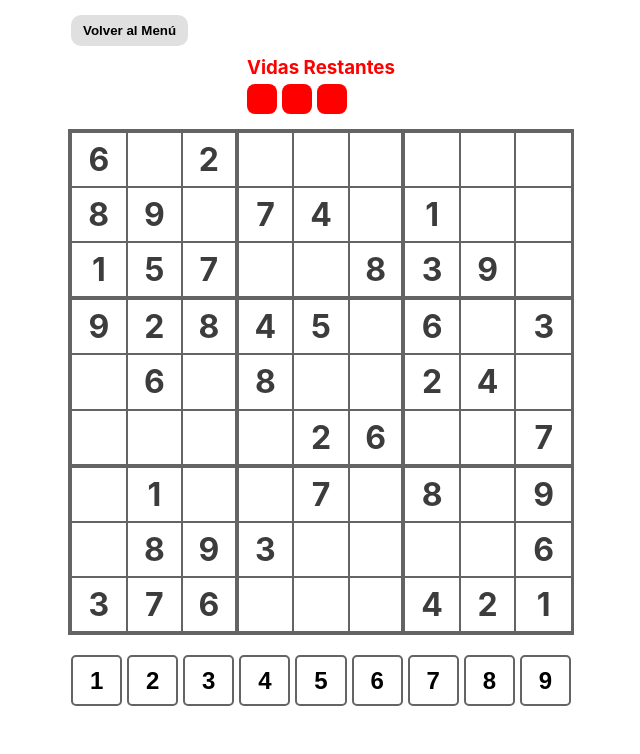
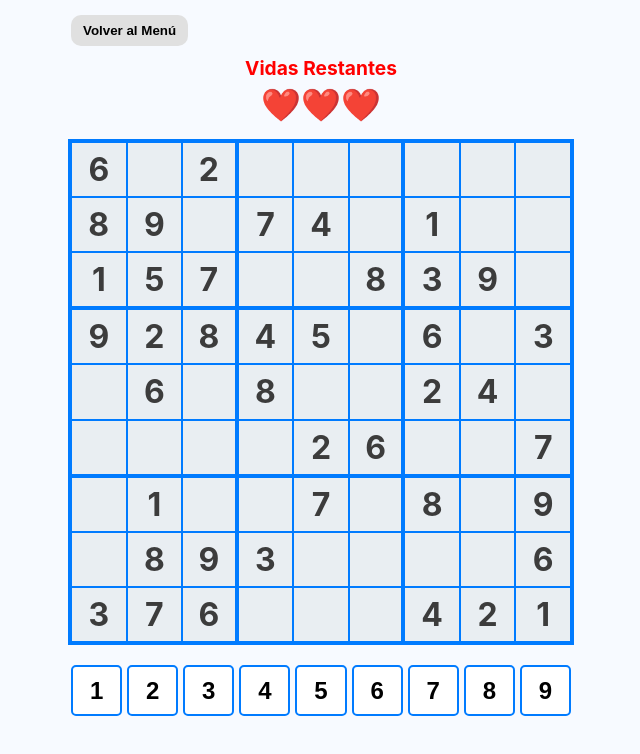
Before and after one commit to usaeantonioha/sudokool, a plain HTML site: page index.html in a window 1280 px wide. Both pictures are taken after a click on the button "Fácil". Shown: the whole page, without its empty margins (319-959 px from the left). Drawn offline with Linux system fonts and the light colour scheme.

Commit message:
Add files via upload

```diff
--- a/script.js
+++ b/script.js
@@ -13,7 +13,6 @@ document.addEventListener('DOMContentLoaded', () => {
     const gameOverScreen = document.getElementById('game-over-screen');
     const instructionsScreen = document.getElementById('instructions-screen');
     const aboutScreen = document.getElementById('about-screen');
-
     const boardElement = document.getElementById('board');
     const keypadElement = document.getElementById('keypad');
     const livesCounter = document.getElementById('lives-counter');
@@ -23,8 +22,7 @@ document.addEventListener('DOMContentLoaded', () => {
     const difficultyButtonsContainer = document.getElementById('difficulty-buttons');
     const totalStreakDisplay = document.getElementById('total-streak-display');
     const flashMessage = document.getElementById('flash-message');
-
-    // Botones de las nuevas pantallas
+    const ingameStreakDisplay = document.getElementById('ingame-streak-display');
     const infoIcon = document.getElementById('info-icon');
     const mainMenuLogo = document.getElementById('main-menu-logo');
     document.querySelectorAll('.back-btn').forEach(btn => btn.addEventListener('click', () => {
@@ -38,7 +36,7 @@ document.addEventListener('DOMContentLoaded', () => {
         createDifficultyButtons();
         updateStreakDisplay();
         backToMenuBtn.addEventListener('click', goHome);
-        restartBtn.addEventListener('click', goHome);
+        restartBtn.addEventListener('click', restartGame);
         infoIcon.addEventListener('click', () => instructionsScreen.classList.add('active'));
         mainMenuLogo.addEventListener('click', () => aboutScreen.classList.add('active'));
     }
@@ -49,16 +47,19 @@ document.addEventListener('DOMContentLoaded', () => {
         difficulties.forEach(diff => {
             const button = document.createElement('button');
             button.className = 'difficulty-btn';
-            button.textContent = diff;
             button.dataset.difficulty = diff.toLowerCase();
             button.addEventListener('click', () => startGame(diff.toLowerCase()));
 
+            const textSpan = document.createElement('span');
+            textSpan.textContent = diff;
+            button.appendChild(textSpan);
+
             const streak = streaks[diff.toLowerCase()];
             if (streak > 0) {
-                const badge = document.createElement('span');
-                badge.className = 'streak-badge';
-                badge.textContent = streak;
-                button.appendChild(badge);
+                const streakSpan = document.createElement('span');
+                streakSpan.className = 'streak-display-menu';
+                streakSpan.textContent = streak;
+                button.appendChild(streakSpan);
             }
             difficultyButtonsContainer.appendChild(button);
         });
@@ -74,6 +75,7 @@ document.addEventListener('DOMContentLoaded', () => {
         puzzleBoard = createPuzzle(baseBoard, difficulty);
 
         updateLivesDisplay();
+        updateIngameStreakDisplay();
         renderBoard();
         renderKeypad();
 
@@ -117,6 +119,11 @@ document.addEventListener('DOMContentLoaded', () => {
         gameOverScreen.classList.add('active');
     }
 
+    function restartGame() {
+        gameOverScreen.classList.remove('active');
+        startGame(currentDifficulty);
+    }
+
     function goHome() {
         gameOverScreen.classList.remove('active');
         gameScreen.classList.remove('active');
@@ -132,6 +139,10 @@ document.addEventListener('DOMContentLoaded', () => {
             for (let c = 0; c < 9; c++) {
                 const tile = document.createElement('div');
                 tile.className = 'tile';
+
+                if (c === 2 || c === 5) tile.classList.add('tile-border-right');
+                if (r === 2 || r === 5) tile.classList.add('tile-border-bottom');
+
                 if (puzzleBoard[r][c] !== 0) {
                     tile.textContent = puzzleBoard[r][c];
                     tile.classList.add('hint');
@@ -162,11 +173,15 @@ document.addEventListener('DOMContentLoaded', () => {
     }
 
     function updateLivesDisplay() {
-        livesCounter.innerHTML = '';
-        for (let i = 0; i < lives; i++) {
-            const lifeBox = document.createElement('div');
-            lifeBox.className = 'life-box';
-            livesCounter.appendChild(lifeBox);
+        livesCounter.textContent = '❤️'.repeat(lives);
+    }
+
+    function updateIngameStreakDisplay() {
+        const streak = streaks[currentDifficulty];
+        if (streak > 0) {
+            ingameStreakDisplay.innerHTML = `👑 <span class="ingame-streak-number">${streak}</span>`;
+        } else {
+            ingameStreakDisplay.innerHTML = '';
         }
     }
 
@@ -201,87 +216,20 @@ document.addEventListener('DOMContentLoaded', () => {
     }
 
     // --- LÓGICA DE RACHAS (localStorage) ---
-    function saveStreaks() {
-        localStorage.setItem('sudokuStreaks', JSON.stringify(streaks));
-    }
-    function loadStreaks() {
-        const savedStreaks = localStorage.getItem('sudokuStreaks');
-        if (savedStreaks) streaks = JSON.parse(savedStreaks);
-    }
-    function updateStreakDisplay() {
-        const total = Object.values(streaks).reduce((sum, val) => sum + val, 0);
-        totalStreakDisplay.textContent = total > 0 ? `Racha Total: ${total}` : '';
-    }
+    function saveStreaks() { localStorage.setItem('sudokuStreaks', JSON.stringify(streaks)); }
+    function loadStreaks() { const saved = localStorage.getItem('sudokuStreaks'); if (saved) streaks = JSON.parse(saved); }
+    function updateStreakDisplay() { const total = Object.values(streaks).reduce((s, v) => s + v, 0); totalStreakDisplay.textContent = total > 0 ? `Racha Total: ${total}` : ''; }
 
-    // --- GENERADOR DE SUDOKU Y HELPERS (sin cambios en la lógica) ---
-    function getNumberCounts() {
-        const counts = {};
-        for(let i = 1; i <= 9; i++) counts[i] = 0;
-        for(let r = 0; r < 9; r++) for(let c = 0; c < 9; c++) if(puzzleBoard[r][c] !== 0) counts[puzzleBoard[r][c]]++;
-        return counts;
-    }
-    function updateKeypad() {
-        const counts = getNumberCounts();
-        document.querySelectorAll('.keypad-number').forEach(key => {
-            const num = parseInt(key.textContent);
-            if (counts[num] >= 9) key.classList.add('disabled');
-            else key.classList.remove('disabled');
-        });
-    }
-    function checkWin() {
-        return puzzleBoard.every(row => row.every(cell => cell !== 0));
-    }
+    // --- GENERADOR DE SUDOKU Y HELPERS ---
+    function getNumberCounts() { const c = {}; for(let i=1;i<=9;i++)c[i]=0; for(let r=0;r<9;r++)for(let col=0;col<9;col++)if(puzzleBoard[r][col]!==0)c[puzzleBoard[r][col]]++; return c; }
+    function updateKeypad() { const c = getNumberCounts(); document.querySelectorAll('.keypad-number').forEach(k => { const n=parseInt(k.textContent); if(c[n]>=9)k.classList.add('disabled'); else k.classList.remove('disabled'); }); }
+    function checkWin() { return puzzleBoard.every(r => r.every(c => c !== 0)); }
     function generateEmptyBoard() { return Array(9).fill(0).map(() => Array(9).fill(0)); }
-    function generateSolution(board) {
-        const find = findEmpty(board);
-        if (!find) return true;
-        const [row, col] = find;
-        const nums = shuffle(Array.from({length: 9}, (_, i) => i + 1));
-        for (const num of nums) {
-            if (isValid(board, num, [row, col])) {
-                board[row][col] = num;
-                if (generateSolution(board)) return true;
-                board[row][col] = 0;
-            }
-        }
-        return false;
-    }
-    function createPuzzle(board, difficulty) {
-        const puzzle = JSON.parse(JSON.stringify(board));
-        const levels = { 'fácil': 40, 'medio': 50, 'difícil': 60, 'experto': 65 };
-        let squaresToRemove = levels[difficulty] || 50;
-        let count = 0;
-        while (count < squaresToRemove) {
-            const row = Math.floor(Math.random() * 9);
-            const col = Math.floor(Math.random() * 9);
-            if (puzzle[row][col] !== 0) {
-                puzzle[row][col] = 0;
-                count++;
-            }
-        }
-        return puzzle;
-    }
-    function findEmpty(board) {
-        for (let r = 0; r < 9; r++) for (let c = 0; c < 9; c++) if (board[r][c] === 0) return [r, c];
-        return null;
-    }
-    function isValid(board, num, pos) {
-        const [r, c] = pos;
-        for (let i = 0; i < 9; i++) {
-            if (board[r][i] === num && c !== i) return false;
-            if (board[i][c] === num && r !== i) return false;
-        }
-        const boxRow = Math.floor(r / 3) * 3, boxCol = Math.floor(c / 3) * 3;
-        for (let i = boxRow; i < boxRow + 3; i++) for (let j = boxCol; j < boxCol + 3; j++) if (board[i][j] === num && (i !== r || j !== c)) return false;
-        return true;
-    }
-    function shuffle(array) {
-        for (let i = array.length - 1; i > 0; i--) {
-            const j = Math.floor(Math.random() * (i + 1));
-            [array[i], array[j]] = [array[j], array[i]];
-        }
-        return array;
-    }
+    function generateSolution(b) { const f = findEmpty(b); if(!f)return true; const [r,c]=f; const n=shuffle(Array.from({length:9},(_,i)=>i+1)); for(const num of n){ if(isValid(b,num,[r,c])){ b[r][c]=num; if(generateSolution(b))return true; b[r][c]=0; }} return false; }
+    function createPuzzle(b, d) { const p=JSON.parse(JSON.stringify(b)); const l={'fácil':40,'medio':50,'difícil':60,'experto':65}; let s=l[d]||50; let count=0; while(count<s){ const r=Math.floor(Math.random()*9); const c=Math.floor(Math.random()*9); if(p[r][c]!==0){ p[r][c]=0; count++; }} return p; }
+    function findEmpty(b) { for(let r=0;r<9;r++)for(let c=0;c<9;c++)if(b[r][c]===0)return[r,c]; return null; }
+    function isValid(b, n, p) { const [r,c]=p; for(let i=0;i<9;i++){ if(b[r][i]===n&&c!==i)return false; if(b[i][c]===n&&r!==i)return false; } const br=Math.floor(r/3)*3, bc=Math.floor(c/3)*3; for(let i=br;i<br+3;i++)for(let j=bc;j<bc+3;j++)if(b[i][j]===n&&(i!==r||j!==c))return false; return true; }
+    function shuffle(a) { for(let i=a.length-1;i>0;i--){ const j=Math.floor(Math.random()*(i+1)); [a[i],a[j]]=[a[j],a[i]]; } return a; }
 
     initialize();
 });
--- a/style.css
+++ b/style.css
@@ -1,10 +1,11 @@
 :root {
-    --color-bg: #FFFFFF;
-    --color-grid: #646464;
+    --color-bg: #f7faff;
+    --color-grid: #007bff; /* Color azul claro para la cuadrícula */
+    --color-light-gray: #e9eef2;
     --color-hint: #3C3C3C;
     --color-black: #000000;
     --color-text: #143478;
-    --color-select: rgba(173, 216, 230, 0.5);
+    --color-select: rgba(0, 123, 255, 0.3);
     --color-button: #E0E0E0;
     --color-button-hover: #C8C8C8;
     --color-win-text: #00B414;
@@ -12,7 +13,7 @@
     --color-lives: #FF0000;
     --color-logo-bg: #00AA00;
     --color-logo-text: #FFFFFF;
-    --color-highlight: rgba(225, 235, 255, 0.8);
+    --color-highlight: rgba(0, 123, 255, 0.15);
 }
 
 body {
@@ -24,7 +25,7 @@ body {
     margin: 0;
     background-color: var(--color-bg);
     color: var(--color-black);
-    -webkit-user-select: none; /* Evitar selección de texto */
+    -webkit-user-select: none;
     -ms-user-select: none;
     user-select: none;
 }
@@ -47,30 +48,28 @@ body {
 .header-icons { position: absolute; top: 15px; left: 15px; }
 .icon-btn { width: 40px; height: 40px; border-radius: 50%; background-color: var(--color-hint); color: var(--color-bg); display: flex; justify-content: center; align-items: center; font-size: 1.5rem; font-weight: bold; cursor: pointer; }
 #difficulty-buttons { display: flex; flex-direction: column; gap: 15px; width: 80%; max-width: 350px; }
-.difficulty-btn { padding: 15px; font-size: 1.2rem; border-radius: 15px; border: none; background-color: var(--color-button); box-shadow: 0 4px 6px rgba(0,0,0,0.1); cursor: pointer; transition: background-color 0.2s; position: relative; }
+.difficulty-btn { padding: 15px; font-size: 1.2rem; border-radius: 15px; border: none; background-color: var(--color-button); box-shadow: 0 4px 6px rgba(0,0,0,0.1); cursor: pointer; transition: background-color 0.2s; position: relative; display: flex; justify-content: space-between; align-items: center; }
 .difficulty-btn:hover { background-color: var(--color-button-hover); }
-.streak-badge { position: absolute; top: 5px; right: 10px; color: var(--color-win-text); font-size: 1.2rem; font-weight: bold; }
+.streak-display-menu { font-size: 1.1rem; font-weight: bold; color: rgba(0, 0, 0, 0.4); }
 .logo-btn { width: 70px; height: 70px; border-radius: 50%; background-color: var(--color-logo-bg); color: var(--color-logo-text); display: flex; justify-content: center; align-items: center; font-size: 3rem; font-weight: bold; cursor: pointer; box-shadow: 0 4px 8px rgba(0,0,0,0.2); }
 
 /* --- Pantalla de Juego --- */
 #game-screen { justify-content: flex-start; }
-.game-header { width: 100%; max-width: 500px; display: flex; justify-content: flex-start; margin-bottom: 10px; }
+.game-header { width: 100%; max-width: 500px; display: flex; justify-content: space-between; align-items: center; margin-bottom: 10px; }
 #back-to-menu { padding: 8px 12px; border: none; background: var(--color-button); border-radius: 10px; cursor: pointer; font-weight: bold; }
-#lives-container { text-align: center; margin-bottom: 15px; }
-#lives-container h3 { margin: 0 0 5px 0; color: var(--color-lives); }
-#lives-counter { display: flex; gap: 5px; }
-.life-box { width: 30px; height: 30px; background-color: var(--color-lives); border-radius: 8px; }
+#lives-container { text-align: center; margin-bottom: 15px; width: 100%; }
+#lives-container h3 { margin: 0 0 5px 0; color: var(--color-lives); font-size: 1.2rem; }
+#lives-counter { display: flex; justify-content: center; align-items: center; gap: 8px; font-size: 2rem; color: var(--color-lives); }
+#ingame-streak-display { display: flex; align-items: center; gap: 5px; font-size: 1.8rem; font-weight: bold; color: #ffc107; }
+.ingame-streak-number { color: var(--color-hint); font-size: 1.5rem; }
 #board { display: grid; grid-template-columns: repeat(9, 1fr); width: 90vw; height: 90vw; max-width: 500px; max-height: 500px; border: 3px solid var(--color-grid); background-color: #fff; }
-.tile { border: 1px solid var(--color-grid); display: flex; justify-content: center; align-items: center; font-size: clamp(1rem, 5vw, 2rem); cursor: pointer; }
+.tile { border: 1px solid var(--color-grid); background-color: var(--color-light-gray); display: flex; justify-content: center; align-items: center; font-size: clamp(1rem, 5vw, 2rem); cursor: pointer; }
 .tile.hint { color: var(--color-hint); font-weight: bold; }
 .tile.user-filled { color: var(--color-text); font-weight: bold; }
 .tile.selected { background-color: var(--color-select); }
 .tile.highlight { background-color: var(--color-highlight); }
-/* Líneas gruesas de la grilla */
-.tile:nth-child(3n) { border-right: 3px solid var(--color-grid); }
-.tile:nth-child(9n) { border-right: none; }
-.tile:nth-of-type(n+19):nth-of-type(-n+27),
-.tile:nth-of-type(n+46):nth-of-type(-n+54) { border-bottom: 3px solid var(--color-grid); }
+.tile-border-right { border-right: 3px solid var(--color-grid); }
+.tile-border-bottom { border-bottom: 3px solid var(--color-grid); }
 #keypad { display: grid; grid-template-columns: repeat(9, 1fr); gap: 5px; margin-top: 20px; width: 90vw; max-width: 500px; }
 .keypad-number { aspect-ratio: 1/1; font-size: 1.5rem; font-weight: bold; border-radius: 5px; border: 2px solid var(--color-grid); background-color: #fff; cursor: pointer; }
 .keypad-number.disabled { background-color: var(--color-button); color: var(--color-grid); cursor: not-allowed; }
```
Also changed, not shown: index.html (+1 -0 lines).
